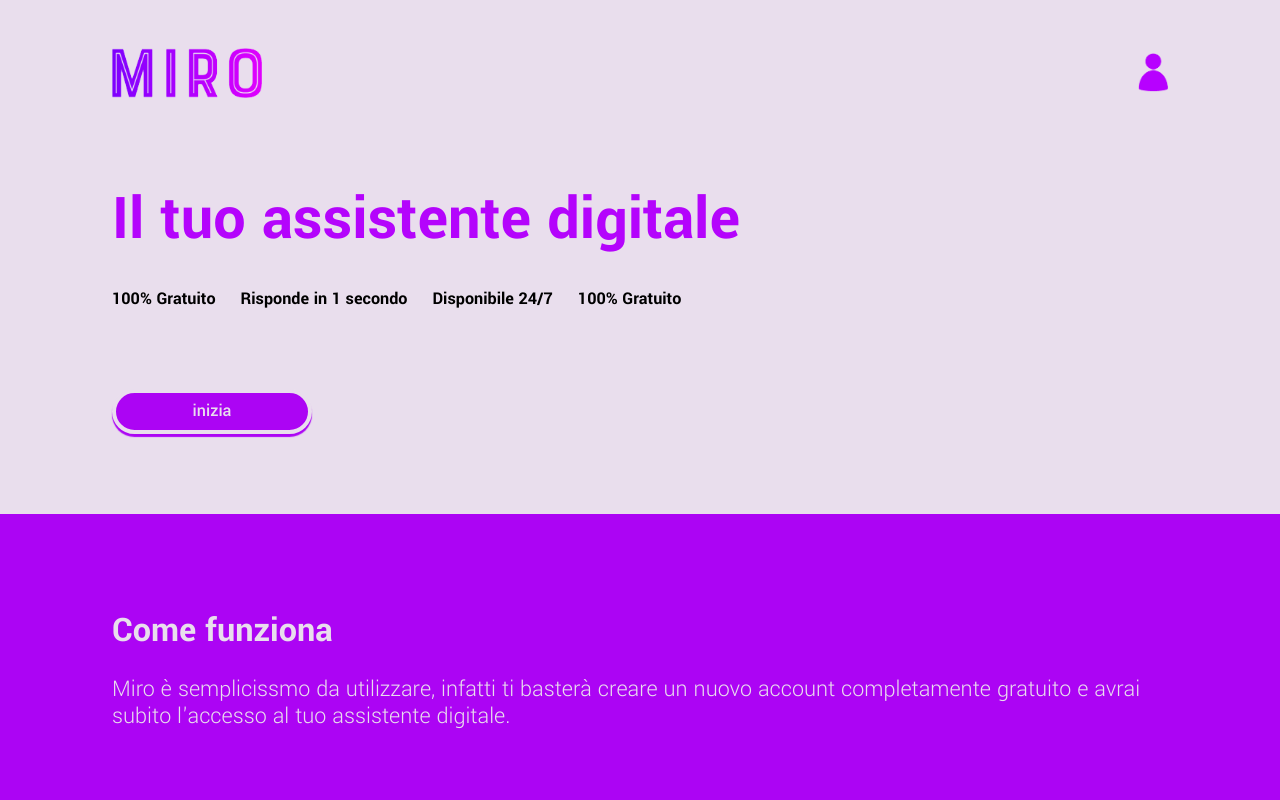
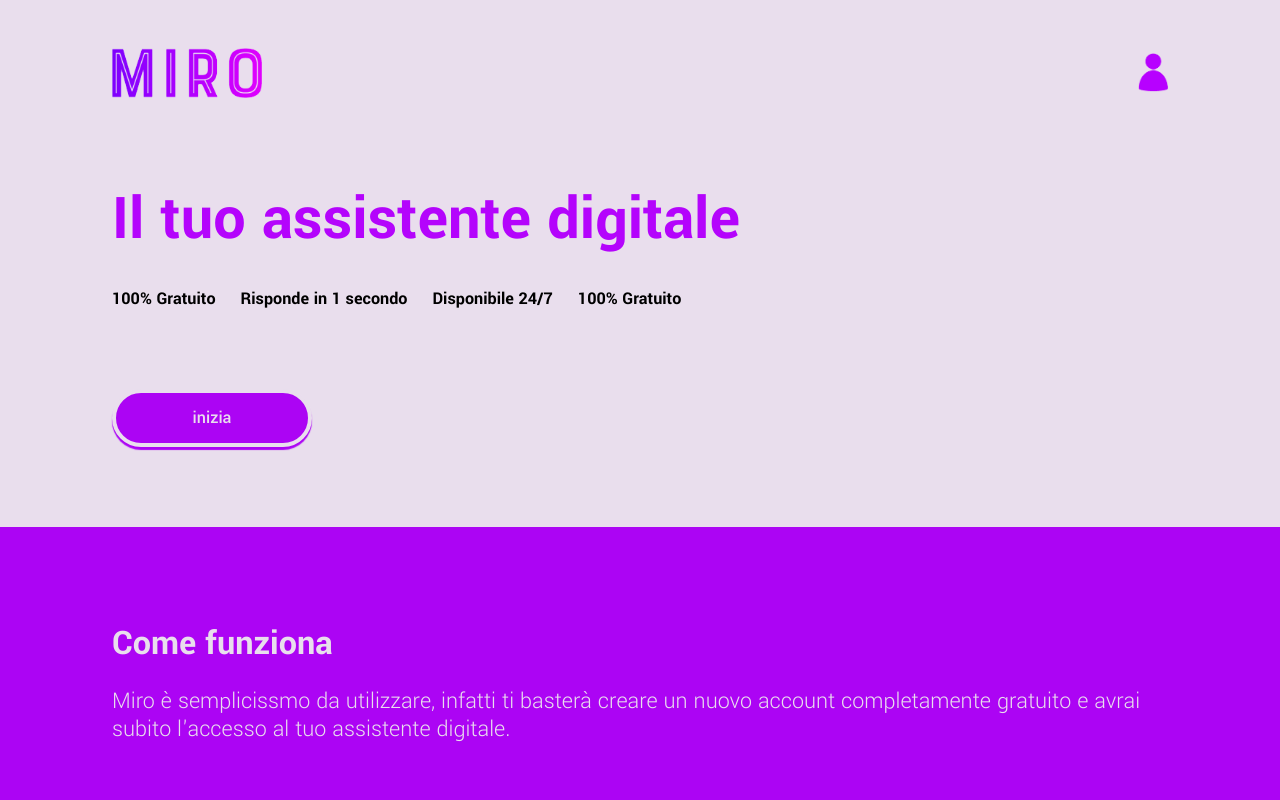
Before and after one commit to CybertronicEvidence/miro-frontend, a React (Vite) app: page / in a window 1280 px wide. Shown: the top 800 px of the page. Built offline with nearby package versions, Linux system fonts and the light colour scheme; no server answers.

Commit message:
Increased button size

```diff
--- a/scss/_app.scss
+++ b/scss/_app.scss
@@ -133,7 +133,7 @@ section#header{
 button{
     display: block;
     width: 200px;
-    padding-block: .5rem;
+    padding-block: .9rem;
     border-radius: 2.3rem;
     border: 4px solid $grey;
     color: $grey;
```
